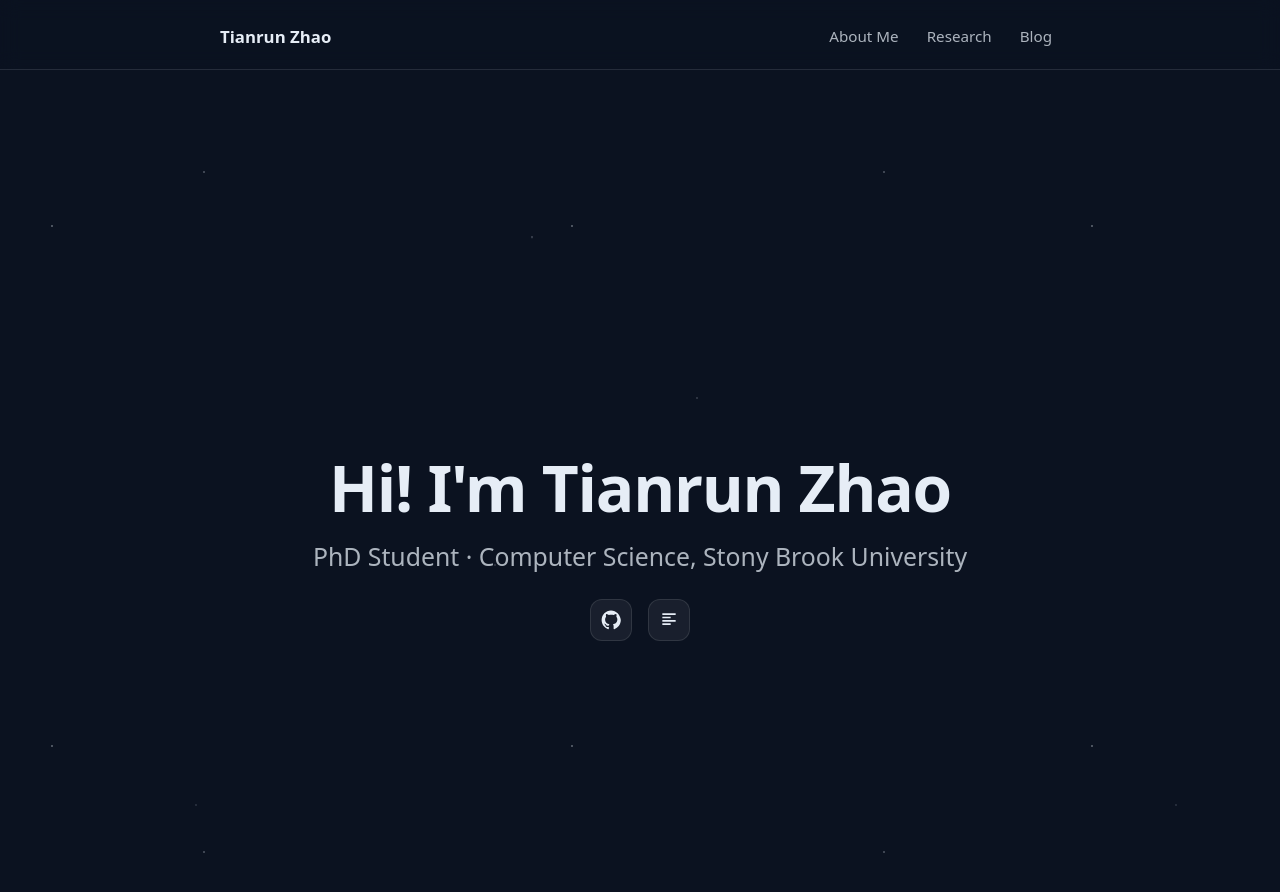
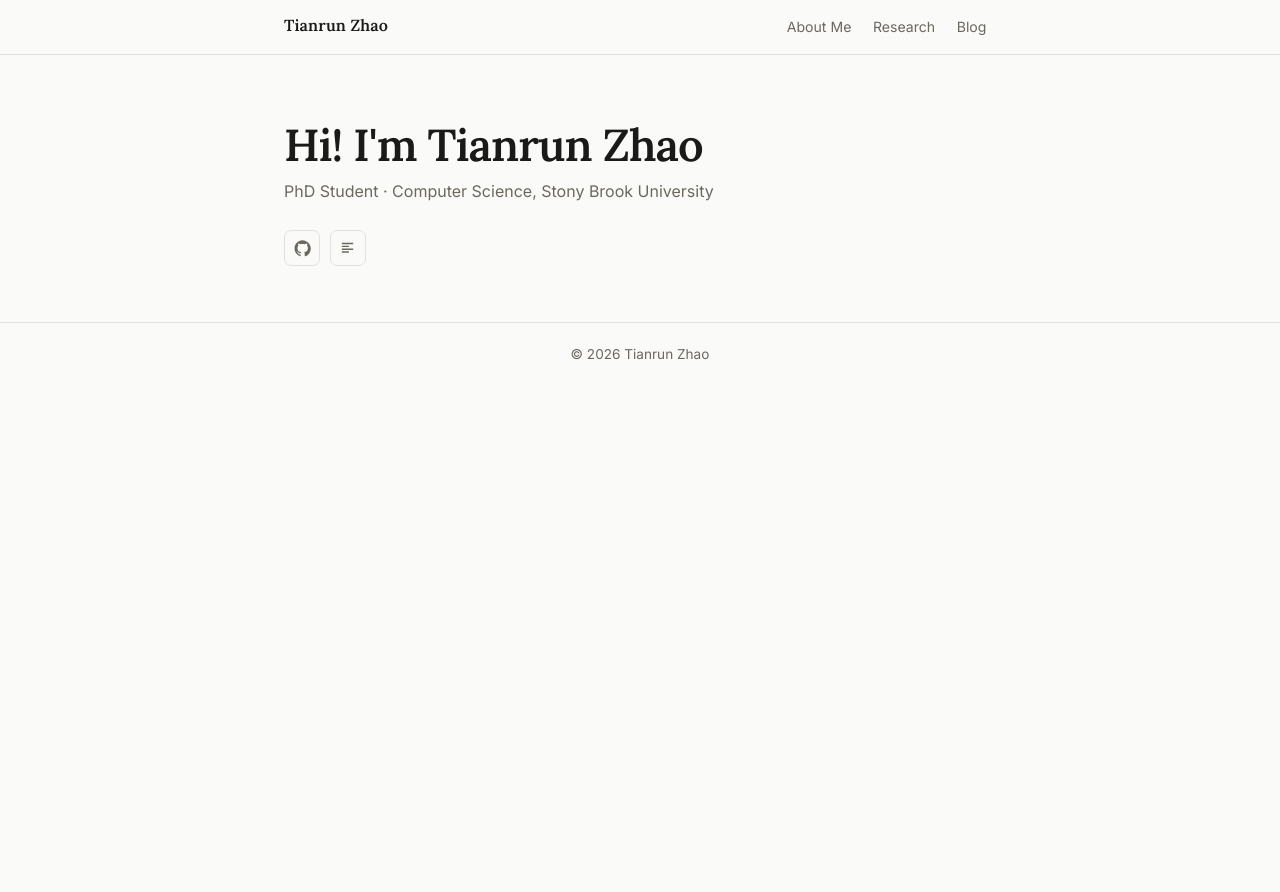
Before and after one commit to trzstony/trzstony.github.io, a Jekyll site: the page built from index.md, in a window 1280 px wide and 900 px high. Shown: the top 892 px of the window. Built offline with Jekyll 4.4.1, drawn with Linux system fonts in a browser that asks for light colours.

Commit message:
Refactor CSS for improved aesthetics and responsiveness, including updates to color scheme, typography, and layout adjustments for better readability and user experience.

```diff
--- a/assets/css/main.css
+++ b/assets/css/main.css
@@ -1,244 +1,352 @@
+/* ─────────────────────────────────────────────
+   Elegant, minimal theme — trzstony.github.io
+   ───────────────────────────────────────────── */
+
+@import url('https://fonts.googleapis.com/css2?family=Inter:wght@400;500;600&family=Lora:ital,wght@0,500;0,600;1,400&display=swap');
+
 :root {
-  --bg: #0b1220;
-  --text: #e6edf6;
-  --muted: rgba(230, 237, 246, 0.74);
-  --border: rgba(230, 237, 246, 0.12);
-  --link: #7dd3fc;
-  --link-hover: #38bdf8;
-  --card: rgba(255, 255, 255, 0.05);
-  --max-width: 880px;
-  --shadow: 0 10px 30px rgba(0, 0, 0, 0.35);
+  --bg:          #fafaf8;
+  --bg-subtle:   #f4f3ef;
+  --text:        #1a1a18;
+  --muted:       #6b6860;
+  --border:      #e3e1dc;
+  --accent:      #2a5bd7;
+  --accent-soft: #eef2fc;
+  --max-width:   760px;
 }
 
-* { box-sizing: border-box; }
+*, *::before, *::after { box-sizing: border-box; }
 
-html, body { height: 100%; }
+html { scroll-behavior: smooth; }
 
 body {
   margin: 0;
+  background: var(--bg);
   color: var(--text);
-  background: var(--bg);
-  font-family: ui-sans-serif, system-ui, -apple-system, BlinkMacSystemFont, "Segoe UI",
-    Roboto, "Helvetica Neue", Arial, "Noto Sans", "Liberation Sans", sans-serif;
-  line-height: 1.65;
+  font-family: 'Inter', ui-sans-serif, system-ui, -apple-system, BlinkMacSystemFont,
+    "Segoe UI", Roboto, "Helvetica Neue", Arial, sans-serif;
+  font-size: 1rem;
+  line-height: 1.7;
+  -webkit-font-smoothing: antialiased;
 }
 
-main, .site-header__inner, .site-footer__inner {
-  max-width: var(--max-width);
-  margin: 0 auto;
-  padding: 0 20px;
+/* ── Typography ─────────────────────────────── */
+
+h1, h2, h3, h4, h5, h6 {
+  font-family: 'Lora', Georgia, 'Times New Roman', serif;
+  font-weight: 600;
+  line-height: 1.25;
+  margin: 0 0 0.6em;
+  color: var(--text);
 }
 
-main { padding-top: 26px; padding-bottom: 44px; }
+h1 { font-size: 1.9rem; }
+h2 { font-size: 1.35rem; margin-top: 2.2rem; }
+h3 { font-size: 1.1rem;  margin-top: 1.6rem; }
 
-a { color: var(--link); text-decoration: none; }
-a:hover { color: var(--link-hover); text-decoration: underline; }
+p  { margin: 0 0 1rem; }
 
-img { max-width: 100%; height: auto; border-radius: 8px; }
+a  {
+  color: var(--accent);
+  text-decoration: none;
+  transition: opacity 0.15s;
+}
+a:hover { text-decoration: underline; opacity: 0.8; }
+
+ul, ol { padding-left: 1.4rem; margin: 0 0 1rem; }
+li     { margin-bottom: 0.3rem; }
+
+strong { font-weight: 600; }
+
+img { max-width: 100%; height: auto; border-radius: 6px; }
+
+hr {
+  border: none;
+  border-top: 1px solid var(--border);
+  margin: 2.2rem 0;
+}
 
 code, pre {
-  font-family: ui-monospace, SFMono-Regular, Menlo, Monaco, Consolas, "Liberation Mono",
-    "Courier New", monospace;
+  font-family: ui-monospace, 'SFMono-Regular', Menlo, Consolas,
+    'Liberation Mono', 'Courier New', monospace;
+  font-size: 0.88em;
 }
 
 pre {
   overflow-x: auto;
-  padding: 14px 16px;
-  background: var(--card);
+  padding: 1rem 1.2rem;
+  background: var(--bg-subtle);
   border: 1px solid var(--border);
-  border-radius: 10px;
+  border-radius: 7px;
+  margin: 1.2rem 0;
 }
 
+code {
+  background: var(--bg-subtle);
+  padding: 0.15em 0.4em;
+  border-radius: 4px;
+}
+
+pre code { background: none; padding: 0; }
+
 blockquote {
-  margin: 18px 0;
-  padding: 0 0 0 14px;
+  margin: 1.4rem 0;
+  padding: 0 0 0 1rem;
   border-left: 3px solid var(--border);
   color: var(--muted);
+  font-style: italic;
 }
 
+/* ── Outer layout ────────────────────────────── */
+
+.site-wrapper {
+  min-height: 100vh;
+  display: flex;
+  flex-direction: column;
+}
+
+main {
+  flex: 1;
+  max-width: var(--max-width);
+  margin: 0 auto;
+  padding: 2.8rem 1.5rem 5rem;
+  width: 100%;
+}
+
+/* ── Header / nav ────────────────────────────── */
+
 .site-header {
+  background: var(--bg);
   border-bottom: 1px solid var(--border);
-  background: rgba(11, 18, 32, 0.78);
-  backdrop-filter: blur(10px);
   position: sticky;
   top: 0;
-  z-index: 10;
+  z-index: 20;
 }
 
 .site-header__inner {
+  max-width: var(--max-width);
+  margin: 0 auto;
+  padding: 0 1.5rem;
+  height: 54px;
   display: flex;
-  align-items: flex-end;
+  align-items: center;
   justify-content: space-between;
-  gap: 16px;
-  padding-top: 18px;
-  padding-bottom: 14px;
+  gap: 1rem;
 }
 
 .site-title a {
+  font-family: 'Lora', Georgia, serif;
+  font-weight: 600;
+  font-size: 1rem;
   color: var(--text);
-  font-weight: 700;
-  font-size: 1.05rem;
+  letter-spacing: 0.01em;
+  text-decoration: none;
 }
 
+.site-title a:hover { opacity: 0.75; text-decoration: none; }
+
 .site-tagline {
+  font-size: 0.85rem;
   color: var(--muted);
-  font-size: 0.95rem;
-  margin-top: 4px;
+  margin-top: 2px;
 }
 
 .site-nav {
   display: flex;
+  align-items: center;
+  gap: 0.15rem;
   flex-wrap: wrap;
-  gap: 12px;
-  justify-content: flex-end;
 }
 
 .site-nav__link {
+  font-size: 0.88rem;
   color: var(--muted);
-  font-size: 0.95rem;
-  padding: 6px 8px;
-  border-radius: 8px;
+  padding: 0.3rem 0.6rem;
+  border-radius: 5px;
+  text-decoration: none;
+  transition: color 0.15s, background 0.15s;
 }
 
-.site-nav__link:hover { color: var(--text); text-decoration: none; background: var(--card); }
-.site-nav__link.is-active { color: var(--text); background: var(--card); }
+.site-nav__link:hover {
+  color: var(--text);
+  background: var(--bg-subtle);
+  text-decoration: none;
+}
+
+.site-nav__link.is-active {
+  color: var(--accent);
+  background: var(--accent-soft);
+}
+
+/* ── Footer ──────────────────────────────────── */
+
+.site-footer {
+  border-top: 1px solid var(--border);
+  padding: 1.2rem 1.5rem;
+  font-size: 0.85rem;
+  color: var(--muted);
+}
+
+.site-footer__inner {
+  max-width: var(--max-width);
+  margin: 0 auto;
+  text-align: center;
+}
+
+/* ── Hero (home page) ────────────────────────── */
+
+/* Override the main padding for home so hero breathes */
+.home main { padding-top: 0; padding-bottom: 0; max-width: none; }
+
+.hero {
+  max-width: var(--max-width);
+  margin: 0 auto;
+  padding: 4rem 1.5rem 3.5rem;
+}
+
+.hero__inner { max-width: 600px; }
+
+.hero__title {
+  font-family: 'Lora', Georgia, serif;
+  font-size: clamp(2rem, 5vw, 2.8rem);
+  font-weight: 600;
+  letter-spacing: -0.02em;
+  line-height: 1.15;
+  margin: 0 0 0.45rem;
+}
+
+.hero__subtitle {
+  font-size: 1rem;
+  color: var(--muted);
+  margin: 0 0 1.5rem;
+}
+
+.hero__icons {
+  display: flex;
+  gap: 0.6rem;
+  flex-wrap: wrap;
+  margin-top: 1.6rem;
+}
+
+.icon-link {
+  display: inline-flex;
+  align-items: center;
+  justify-content: center;
+  width: 36px;
+  height: 36px;
+  border-radius: 7px;
+  border: 1px solid var(--border);
+  color: var(--muted);
+  text-decoration: none;
+  transition: color 0.15s, border-color 0.15s, background 0.15s;
+}
+
+.icon-link:hover {
+  color: var(--accent);
+  border-color: var(--accent);
+  background: var(--accent-soft);
+  text-decoration: none;
+}
+
+.icon-link svg { width: 17px; height: 17px; fill: currentColor; }
+
+/* down-arrow — hide it in the light redesign */
+.hero__down { display: none; }
+
+/* ── Cards ───────────────────────────────────── */
 
 .card {
-  background: var(--card);
+  background: var(--bg);
   border: 1px solid var(--border);
-  border-radius: 14px;
-  padding: 18px 18px;
-  box-shadow: var(--shadow);
+  border-radius: 9px;
+  padding: 1.2rem 1.3rem;
 }
 
-.lede { color: var(--muted); font-size: 1.05rem; }
+.lede {
+  font-size: 1.02rem;
+  color: var(--muted);
+  margin-bottom: 1.5rem;
+}
+
+/* ── Two-column grid ─────────────────────────── */
 
 .grid {
   display: grid;
   grid-template-columns: 1.1fr 0.9fr;
-  gap: 16px;
+  gap: 1rem;
   align-items: start;
 }
 
-@media (max-width: 860px) {
-  .site-header__inner { align-items: flex-start; flex-direction: column; }
-  .site-nav { justify-content: flex-start; }
-  .grid { grid-template-columns: 1fr; }
+/* ── Blog list ───────────────────────────────── */
+
+.post-list { list-style: none; padding: 0; margin: 0; }
+
+.post-list article {
+  padding: 1.1rem 0;
+  border-bottom: 1px solid var(--border);
 }
 
-.post-list article {
-  padding: 16px 0;
-  border-bottom: 1px solid var(--border);
-}
-.post-list article:last-child { border-bottom: 0; }
-.post-date { color: var(--muted); font-size: 0.92rem; margin: 6px 0 0; }
+.post-list article:last-child { border-bottom: none; }
 
-.post-header { margin-bottom: 18px; }
-.post-title { margin: 0; font-size: 1.8rem; line-height: 1.2; }
-.post-meta { color: var(--muted); margin: 8px 0 0; }
-
-.site-footer {
-  border-top: 1px solid var(--border);
-  color: var(--muted);
-  padding: 18px 0;
-  font-size: 0.95rem;
-}
-
-/* Home hero (inspired by the provided mock) */
-.home .site-main { max-width: none; padding: 0; }
-
-.hero {
-  position: relative;
-  min-height: 100vh;
-  display: grid;
-  place-items: center;
-  text-align: center;
-  padding: 110px 20px 56px;
-  overflow: hidden;
-}
-
-.hero::before {
-  content: "";
-  position: absolute;
-  inset: 0;
-  background:
-    radial-gradient(circle at 10% 30%, rgba(230,237,246,0.35) 1px, transparent 1.5px),
-    radial-gradient(circle at 30% 15%, rgba(230,237,246,0.28) 1px, transparent 1.5px),
-    radial-gradient(circle at 70% 22%, rgba(230,237,246,0.22) 1px, transparent 1.5px),
-    radial-gradient(circle at 85% 40%, rgba(230,237,246,0.18) 1px, transparent 1.5px),
-    radial-gradient(circle at 55% 55%, rgba(230,237,246,0.16) 1px, transparent 1.5px),
-    radial-gradient(circle at 20% 75%, rgba(230,237,246,0.14) 1px, transparent 1.5px),
-    radial-gradient(circle at 90% 78%, rgba(230,237,246,0.14) 1px, transparent 1.5px);
-  background-size: 520px 520px, 680px 680px, 760px 760px, 820px 820px, 900px 900px, 980px 980px, 1120px 1120px;
-  opacity: 0.85;
-  pointer-events: none;
-}
-
-.hero__inner {
-  position: relative;
-  max-width: 900px;
-}
-
-.hero__title {
-  margin: 0;
-  font-weight: 750;
-  letter-spacing: -0.02em;
-  font-size: clamp(2.2rem, 5vw, 4rem);
-  line-height: 1.08;
-}
-
-.hero__subtitle {
-  margin: 14px 0 0;
-  font-size: clamp(1.1rem, 2.2vw, 1.55rem);
-  color: var(--muted);
-}
-
-.hero__icons {
-  margin-top: 22px;
-  display: flex;
-  justify-content: center;
-  gap: 16px;
-  flex-wrap: wrap;
-}
-
-.icon-link {
-  width: 42px;
-  height: 42px;
-  border-radius: 12px;
-  display: inline-flex;
-  align-items: center;
-  justify-content: center;
-  background: rgba(255, 255, 255, 0.06);
-  border: 1px solid rgba(255, 255, 255, 0.10);
+.post-list a {
+  font-family: 'Lora', Georgia, serif;
+  font-size: 1.05rem;
+  font-weight: 600;
   color: var(--text);
 }
 
-.icon-link:hover {
-  text-decoration: none;
-  background: rgba(255, 255, 255, 0.10);
-  border-color: rgba(255, 255, 255, 0.14);
+.post-list a:hover { color: var(--accent); text-decoration: none; }
+
+.post-date {
+  font-size: 0.84rem;
+  color: var(--muted);
+  margin-top: 0.25rem;
 }
 
-.icon-link svg { width: 20px; height: 20px; fill: currentColor; }
+/* ── Single post ─────────────────────────────── */
 
-.hero__down {
-  position: absolute;
-  bottom: 24px;
-  left: 50%;
-  transform: translateX(-50%);
-  opacity: 0.9;
+.post-header {
+  margin-bottom: 2rem;
+  padding-bottom: 1.4rem;
+  border-bottom: 1px solid var(--border);
 }
 
-.hero__down a {
-  display: inline-flex;
-  align-items: center;
-  justify-content: center;
-  width: 46px;
-  height: 46px;
-  border-radius: 999px;
-  color: var(--text);
-  background: rgba(255, 255, 255, 0.06);
-  border: 1px solid rgba(255, 255, 255, 0.10);
+.post-title {
+  font-family: 'Lora', Georgia, serif;
+  font-size: 1.85rem;
+  font-weight: 600;
+  line-height: 1.2;
+  margin: 0 0 0.5rem;
 }
 
-.hero__down a:hover { text-decoration: none; background: rgba(255, 255, 255, 0.10); }
+.post-meta {
+  font-size: 0.87rem;
+  color: var(--muted);
+  margin: 0;
+}
+
+.post-meta a { color: var(--muted); }
+.post-meta a:hover { color: var(--accent); }
+
+/* ── Responsive ──────────────────────────────── */
+
+@media (max-width: 640px) {
+  .site-header__inner {
+    height: auto;
+    flex-direction: column;
+    align-items: flex-start;
+    padding-top: 0.75rem;
+    padding-bottom: 0.75rem;
+    gap: 0.5rem;
+  }
+
+  .site-nav { justify-content: flex-start; }
+
+  .grid { grid-template-columns: 1fr; }
+
+  h1 { font-size: 1.55rem; }
+
+  .hero { padding-top: 2.5rem; }
+
+  .hero__title { font-size: 1.9rem; }
+}
```
